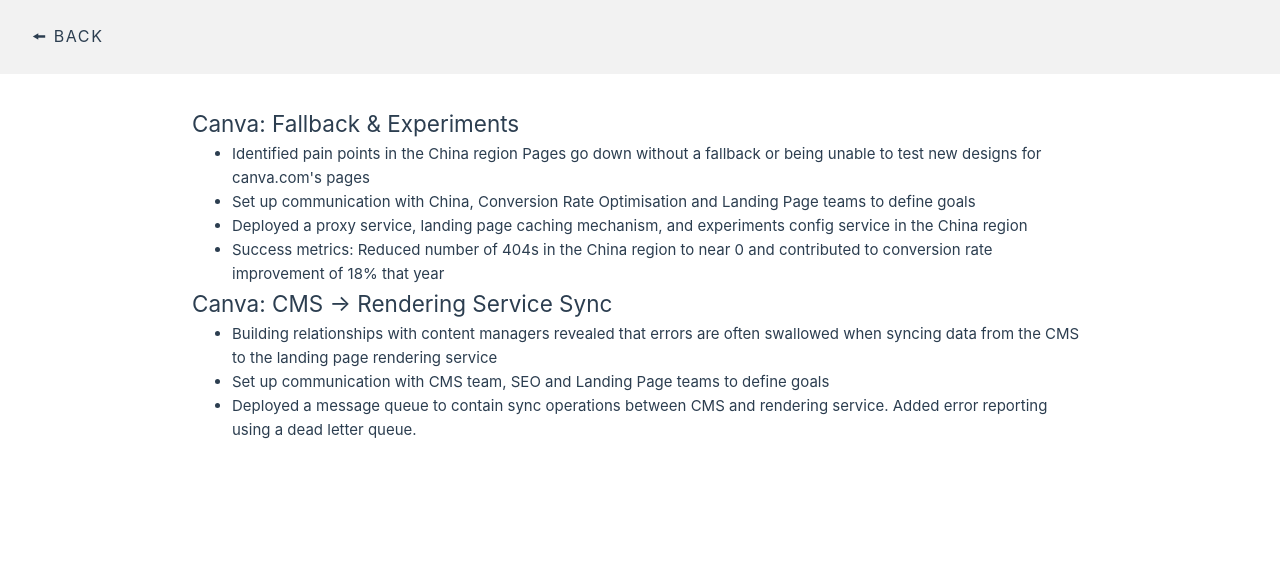
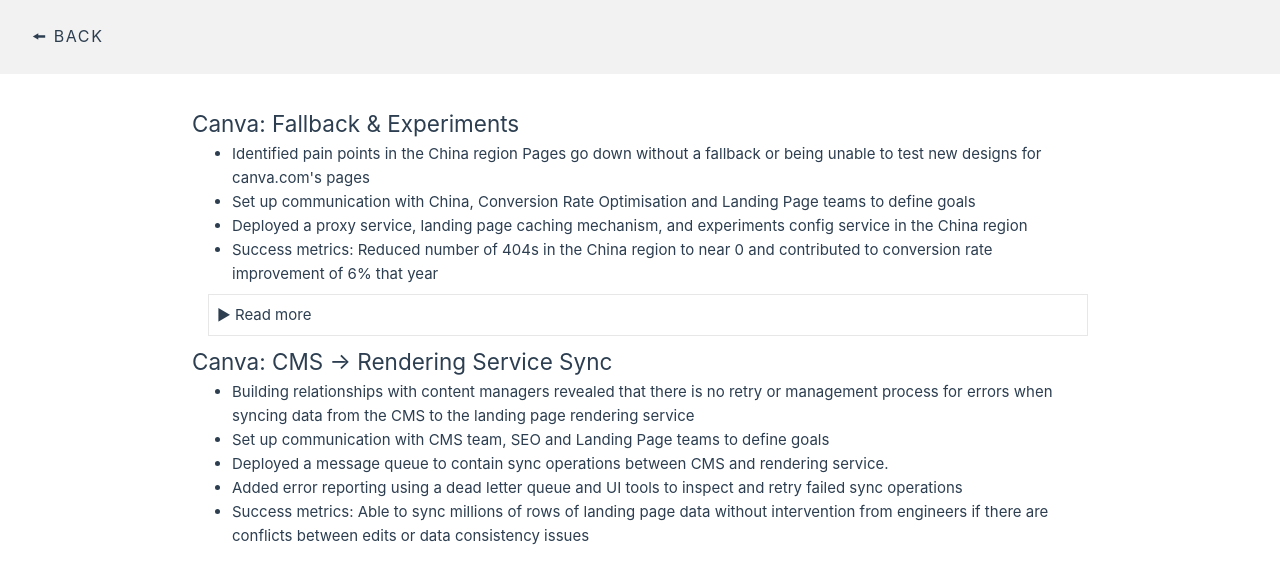
Before and after one commit to persuc/resume, a Vue app: page /accomplishments in a window 1280 px wide. Shown: the top 582 px of the page. Built offline with nearby package versions, Linux system fonts and the light colour scheme.

Commit message:
accomplishments and expansion panel

```diff
--- a/src/components/Expand.vue
+++ b/src/components/Expand.vue
@@ -1,22 +1,76 @@
 <script setup lang="ts">
+import { onMounted, onUnmounted, ref, type Ref } from 'vue'
 
-let expand = false
+interface Props {
+  label: string,
+  expandedLabel?: string,
+}
+
+defineProps<Props>();
+
+let expanded = ref(false)
+
+const COLLAPSED_HEIGHT = '0px';
+let height = COLLAPSED_HEIGHT;
+
+const expandSlot: Ref<HTMLElement> = ref(null) as unknown as Ref<HTMLElement>
+
+onMounted(() => {
+  expandSlot.value.style.height = COLLAPSED_HEIGHT;
+  window.addEventListener('resize', onResize)
+  onResize()
+})
+
+onUnmounted(() => {
+  window.removeEventListener('resize', onResize)
+})
+
+function onResize() {
+  height = expandSlot.value.scrollHeight + 'px';
+}
+
+function toggle() {
+  if (expanded.value) {
+    expandSlot.value.style.height = COLLAPSED_HEIGHT;
+  } else {
+    expandSlot.value.style.height = height;
+  }
+  expanded.value = !expanded.value;
+}
 
 </script>
 
 <template>
-  <div class="expand border pb-2" :style="expand ? 'height: auto;' : 'height: 1.1em;'">
-    <div @click="expand = !expand">
-      <slot name="label"></slot>
+  <div @click="toggle" class="expand border pa-2">
+    <div>
+      <div :class="{ arrow: true, rotate: expanded}">▶&nbsp;</div>
+      <div class="label" :style="expandedLabel && expanded ? 'display: none;' : ''">{{ label }}</div>
+      <div class="label" :style="expandedLabel && expanded ? '' : 'display: none;'">{{ expandedLabel }}</div>
     </div>
 
-    <slot></slot>
+    <div class="expand-slot" ref="expandSlot">
+      <slot></slot>
+    </div>
   </div>
 </template>
 
-<style scoped>
-.expand {
-  transition: height 0.5s;
-  overflow: clip;
+<style scoped lang="postcss">
+.arrow {
+  display: inline-block;
+  transition: transform 0.2s;
+  /* transform-origin: center; */
+  transform-origin: 34% 52%;
+  &.rotate {
+    transform: rotate(90deg);
+  }
+}
+
+.label {
+  display: inline;
+}
+
+.expand-slot {
+  transition: height 0.2s ease-out;
+  overflow: hidden;
 }
 </style>
--- a/src/views/Accomplishments.vue
+++ b/src/views/Accomplishments.vue
@@ -17,24 +17,30 @@ import Quote from '@/components/Quote.vue'
       <li>Identified pain points in the China region Pages go down without a fallback or being unable to test new designs for canva.com's pages</li>
       <li>Set up communication with China, Conversion Rate Optimisation and Landing Page teams to define goals</li>
       <li>Deployed a proxy service, landing page caching mechanism, and experiments config service in the China region</li>
-      <li>Success metrics: Reduced number of 404s in the China region to near 0 and contributed to conversion rate improvement of 18% that year</li>
+      <li>Success metrics: Reduced number of 404s in the China region to near 0 and contributed to conversion rate improvement of 6% that year</li>
     </ul>
 
-    <Expand v-show="false">
-      <template #label>
-        <span>the title</span>
-      </template>
-      <p>When I arrived at Canva the China region as a whole was somewhat neglected. Unfortunately, this is also Canva's fastest growing customer base, so letting  looked like a huge mistake. The first step to enable these features was to deploy a proxy service in the China region, responsible for looking at each incoming request and either passing it to the page rendering service or serving a cached version. This required setting up a new ECS Fargate deployment for an Nginx instance, refactoring our existing Nginx configuration to support mutliple environments, and creating a scraper to cache pages in an S3 bucket when they </p>
+    <Expand class="ml-4 my-2" label="Read more" expanded-label="Read less">
+      <div class="ml-2">
+        <p>When I arrived at Canva the China region as a whole was somewhat neglected. Unfortunately, this is also Canva's fastest growing customer base, so letting  looked like a huge mistake. To enable these features I had to deploy a proxy service in the China region, responsible for looking at each incoming request and either passing it to the page rendering service or serving a cached version. This entails:
+          <ol>
+            <li>Setting up a new ECS Fargate deployment for an Nginx instance in the CN AWS region</li>
+            <li>Refactoring our existing Nginx configuration to support mutliple environments</li>
+            <li>Creating a scraper and S3 bucket to cache pages so they can be used for fallback</li>
+          </ol>
+        </p>
+      </div>
     </Expand>
 
     <h2>Canva: CMS → Rendering Service Sync</h2>
 
     <ul>
-      <li>Building relationships with content managers revealed that errors are often swallowed when syncing data from the CMS to the landing page rendering service</li>
+      <li>Building relationships with content managers revealed that there is no retry or management process for errors when syncing data from the CMS to the landing page rendering service</li>
       <li>Set up communication with CMS team, SEO and Landing Page teams to define goals</li>
-      <li>Deployed a message queue to contain sync operations between CMS and rendering service. Added error reporting using a dead letter queue.</li>
+      <li>Deployed a message queue to contain sync operations between CMS and rendering service.</li>
+      <li>Added error reporting using a dead letter queue and UI tools to inspect and retry failed sync operations</li>
+      <li>Success metrics: Able to sync millions of rows of landing page data without intervention from engineers if there are conflicts between edits or data consistency issues</li>
     </ul>
-
   </div>
 </template>
 
```
